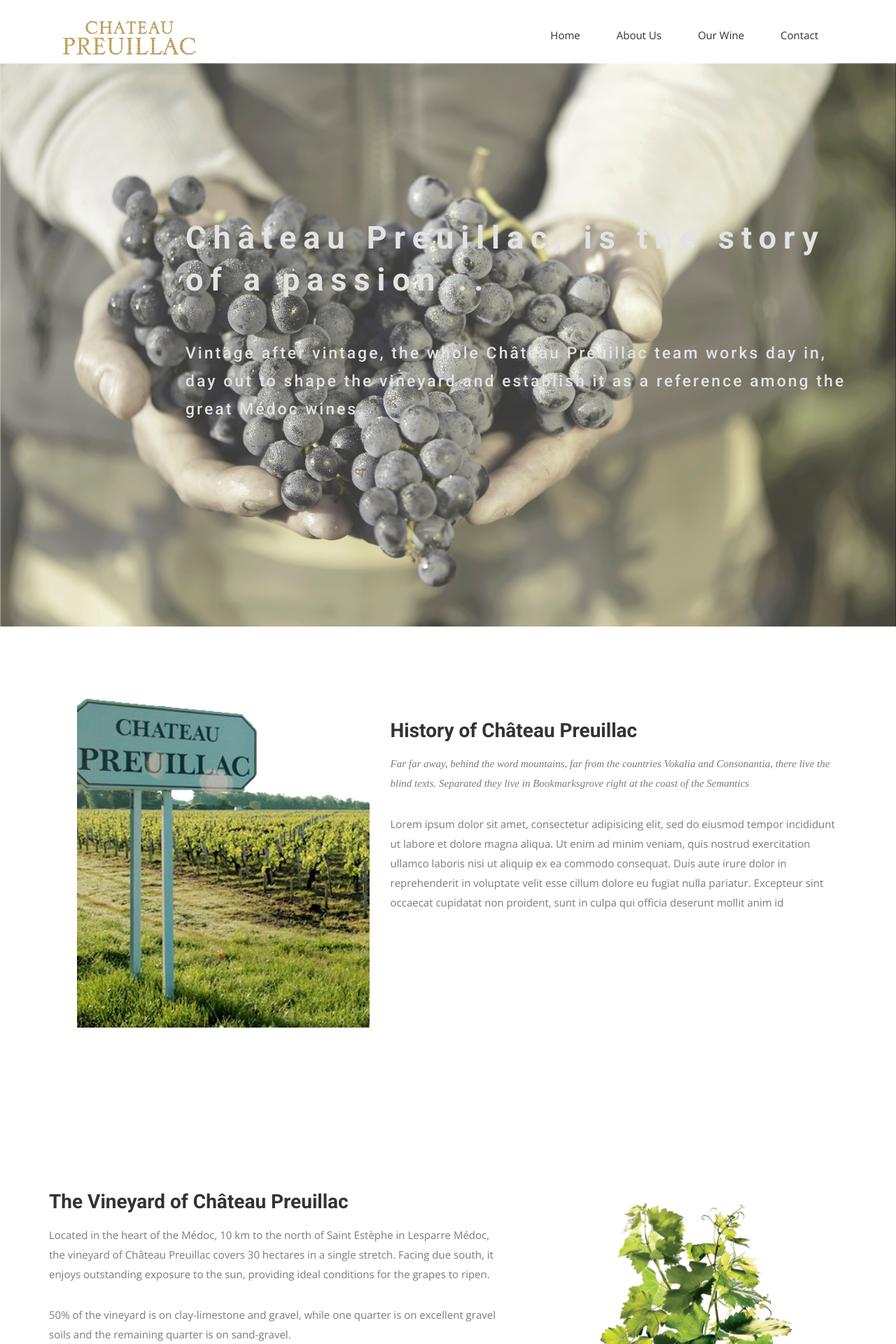
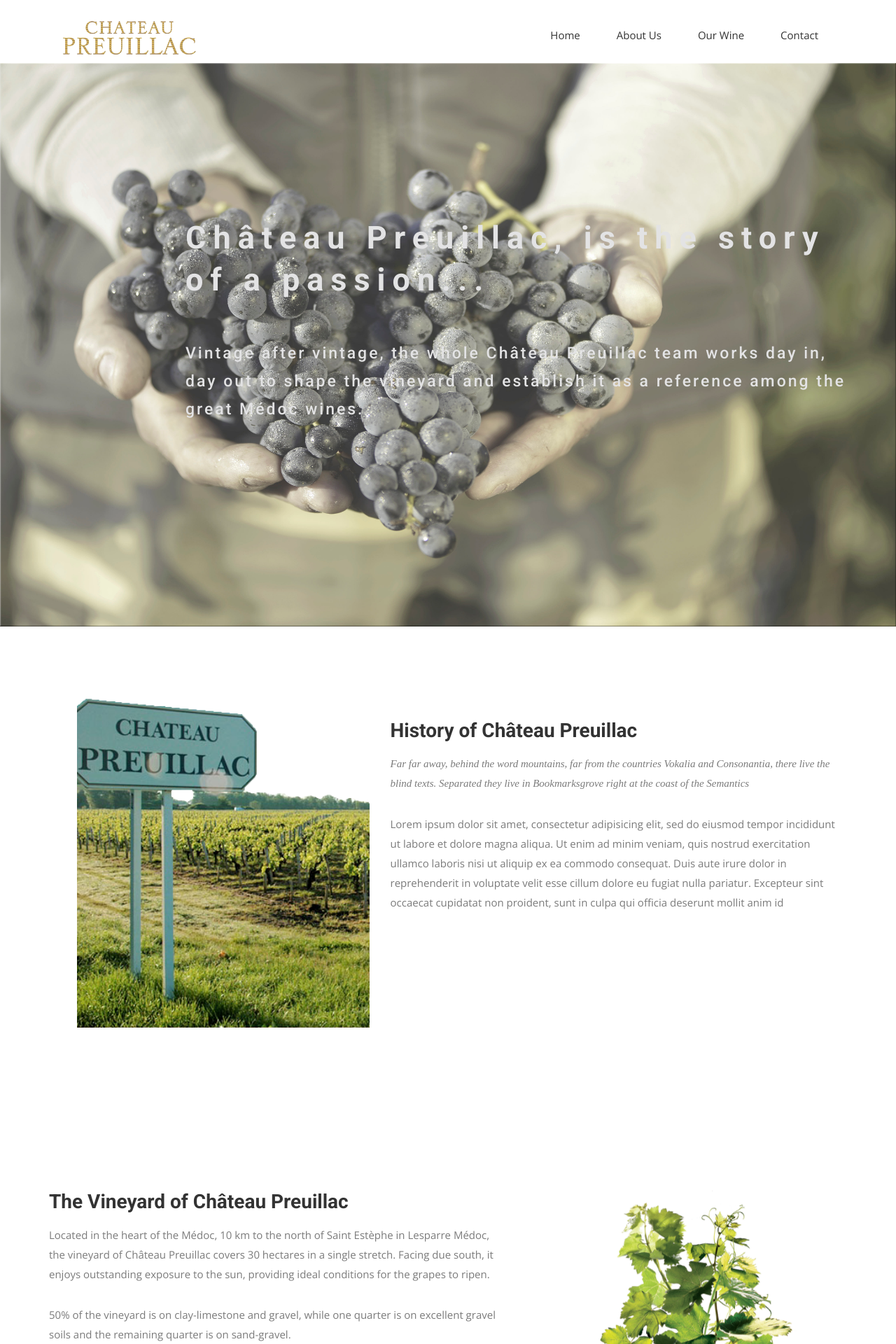
Before and after one commit to lyenchen/preuillac, a Jekyll site: the page built from index.html, in a window 1280 px wide. Shown: the top 1920 px of the page at 70% size. Built offline with Jekyll 4.4.1, drawn with Linux system fonts in a browser that asks for light colours; nearby versions of some CDN libraries; some web fonts are replaced; comment, search, counter and statistics services are not loaded.

Commit message:
background size

```diff
--- a/css/style.css
+++ b/css/style.css
@@ -96,10 +96,7 @@
 --*/
 #slider {
   background: url("../img/slider-bg.jpg") no-repeat;
-  -webkit-background-size: cover;
-  -moz-background-size: cover;
-  -o-background-size: cover;
-  background-size: cover;
+  background-size: 100% 100%;
   background-attachment: fixed;
   background-position: 10% 0%;
   padding: 200px 0 280px 0;
```
